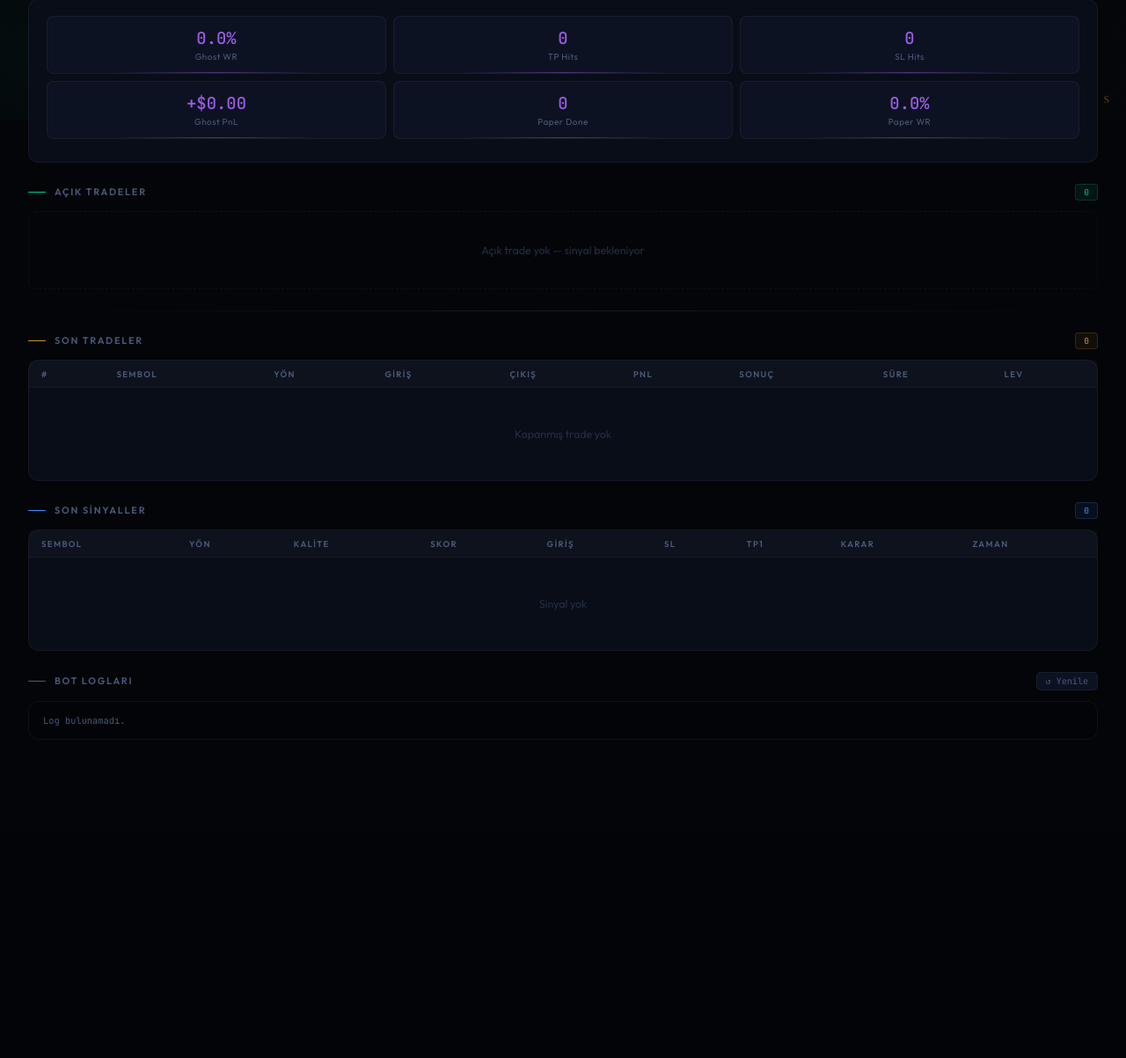
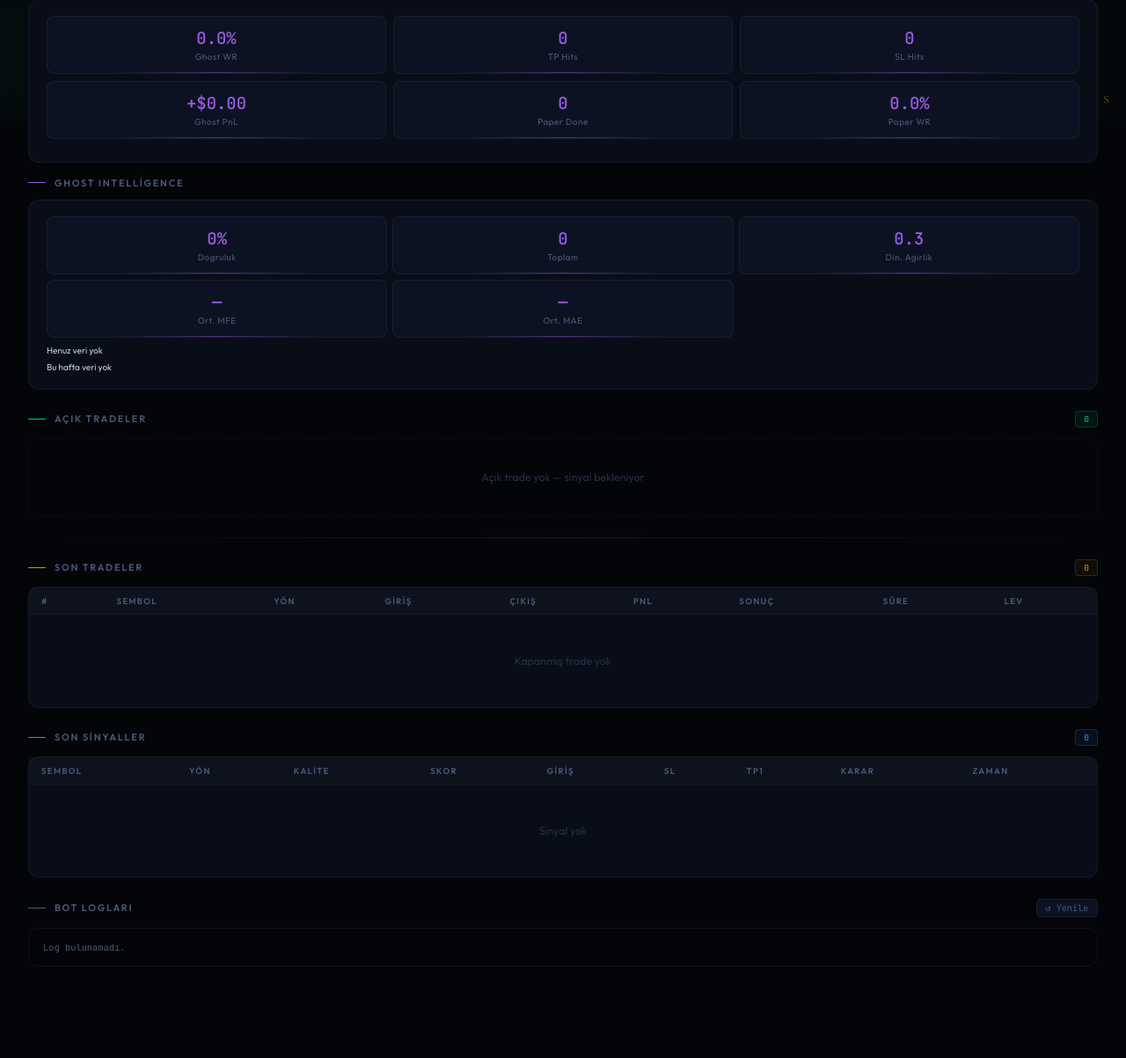
Before and after one commit to tuhanba/trade-engine, a Flask app: page / in a window 1280 px wide. Shown: the part 663-1866 px from the top of the page at 88% size. Before the commit the page ends 1504 px from the top, so only its background shows below. Run offline with Flask 3, Linux system fonts and the light colour scheme; data that the repository does not hold is empty.

Commit message:
Sprint 2: Ghost 2.0, counterfactual threshold, equity-curve & ghost-replay APIs, dashboard panel
- app.py: add /api/ghost-stats with accuracy, dynamic weight, 7-day weekly bars,
  top-5 correct-skip coins; add /api/ghost-replay (last 24h outcomes grouped by
  tracked_from); add /api/equity-curve (30-day cumulative PnL series)
- ai_decision_engine: add _update_threshold_from_ghost() — adaptively adjusts
  TRADE_THRESHOLD +-2 pts based on ghost_win_rate, logs change to ai_learning
- scalp_bot: call _update_threshold_from_ghost() after each paper-tracker finalize pass
- templates/index.html: Ghost Intelligence panel with accuracy %, dynamic weight,
  avg MFE/MAE, top correct-skip coins, 7-day weekly bar chart; fGhostStats()
  function polls /api/ghost-stats every 60s

https://claude.ai/code/session_01CnQr1Goa9vFpHsJGeHJifA

```diff
--- a/app.py
+++ b/app.py
@@ -631,6 +631,171 @@ def stream():
     )
 
 
+# ── /api/ghost-stats ────────────────────────────────────────────────────────
+@app.route("/api/ghost-stats")
+def api_ghost_stats():
+    try:
+        from core.ghost_learning import get_ghost_learning_stats, calculate_dynamic_ghost_weight
+        stats = get_ghost_learning_stats()
+        dynamic_weight = calculate_dynamic_ghost_weight()
+
+        with get_conn() as conn:
+            # Son 7 gunluk GHOST_WIN / GHOST_LOSS
+            weekly = conn.execute("""
+                SELECT DATE(created_at) as day,
+                       SUM(CASE WHEN hit_tp=1 THEN 1 ELSE 0 END) as wins,
+                       SUM(CASE WHEN hit_stop_first=1 THEN 1 ELSE 0 END) as losses
+                FROM paper_results
+                WHERE status='finalized'
+                  AND created_at >= DATE('now', '-7 days')
+                GROUP BY day ORDER BY day
+            """).fetchall()
+
+            # Coin bazli ghost dogruluk (en cok correct_skip yapilan coinler)
+            top_correct = conn.execute("""
+                SELECT symbol,
+                       COUNT(*) as total,
+                       SUM(CASE WHEN skip_decision_correct=1 THEN 1 ELSE 0 END) as correct
+                FROM paper_results
+                WHERE status='finalized' AND skip_decision_correct IS NOT NULL
+                GROUP BY symbol
+                HAVING total >= 3
+                ORDER BY (correct * 1.0 / total) DESC, total DESC
+                LIMIT 5
+            """).fetchall()
+
+        accuracy = 0.0
+        total = stats.get("total", 0)
+        if total > 0:
+            accuracy = round(stats.get("correct_skips", 0) / total * 100, 1)
+
+        return jsonify({
+            "ok": True,
+            "total": total,
+            "ghost_wins": stats.get("ghost_wins", 0),
+            "ghost_losses": stats.get("ghost_losses", 0),
+            "ghost_win_rate": round(stats.get("ghost_win_rate", 0) * 100, 1),
+            "correct_skips": stats.get("correct_skips", 0),
+            "accuracy_pct": accuracy,
+            "avg_mfe_r": stats.get("avg_mfe", 0),
+            "avg_mae_r": stats.get("avg_mae", 0),
+            "dynamic_weight": round(dynamic_weight, 3),
+            "weekly": [{"day": r[0], "wins": r[1], "losses": r[2]} for r in weekly],
+            "top_correct_skips": [
+                {
+                    "symbol": r[0],
+                    "total": r[1],
+                    "correct": r[2],
+                    "accuracy": round(r[2] / r[1] * 100, 1) if r[1] > 0 else 0,
+                }
+                for r in top_correct
+            ],
+        })
+    except Exception as e:
+        logger.error(f"[API] /api/ghost-stats hatasi: {e}")
+        return jsonify({"ok": False, "error": str(e)}), 500
+
+
+# ── /api/ghost-replay ───────────────────────────────────────────────────────
+@app.route("/api/ghost-replay")
+def api_ghost_replay():
+    """Son 24 saatin ghost sonuclarini veto sebebiyle gruplandirarak dondurur."""
+    try:
+        with get_conn() as conn:
+            rows = conn.execute("""
+                SELECT id, symbol, direction,
+                       preview_entry, preview_sl, preview_tp1,
+                       tracked_from, hit_tp, hit_stop_first,
+                       max_favorable_excursion, max_adverse_excursion,
+                       first_touch, created_at, finalized_at
+                FROM paper_results
+                WHERE created_at >= DATETIME('now', '-24 hours')
+                ORDER BY created_at DESC
+                LIMIT 100
+            """).fetchall()
+
+        result = []
+        for r in rows:
+            outcome = "pending"
+            if r["hit_tp"]:
+                outcome = "GHOST_WIN"
+            elif r["hit_stop_first"]:
+                outcome = "GHOST_LOSS"
+            elif r["first_touch"] == "neither_horizon":
+                outcome = "EXPIRED"
+
+            result.append({
+                "id":            r["id"],
+                "symbol":        r["symbol"],
+                "direction":     r["direction"],
+                "entry":         r["preview_entry"],
+                "sl":            r["preview_sl"],
+                "tp1":           r["preview_tp1"],
+                "tracked_from":  r["tracked_from"],
+                "outcome":       outcome,
+                "mfe_r":         r["max_favorable_excursion"],
+                "mae_r":         r["max_adverse_excursion"],
+                "created_at":    r["created_at"],
+                "finalized_at":  r["finalized_at"],
+            })
+
+        return jsonify({"ok": True, "count": len(result), "items": result})
+    except Exception as e:
+        logger.error(f"[API] /api/ghost-replay hatasi: {e}")
+        return jsonify({"ok": False, "error": str(e)}), 500
+
+
+# ── /api/equity-curve ───────────────────────────────────────────────────────
+@app.route("/api/equity-curve")
+def api_equity_curve():
+    """Son 30 gunluk kumulatif PnL serisi."""
+    try:
+        with get_conn() as conn:
+            initial_balance = 250.0
+            bal_row = conn.execute(
+                "SELECT balance FROM balance_ledger ORDER BY id ASC LIMIT 1"
+            ).fetchone()
+            if bal_row:
+                initial_balance = float(bal_row[0])
+
+            daily = conn.execute("""
+                SELECT DATE(closed_at) as day,
+                       SUM(COALESCE(accumulated_pnl, realized_pnl, 0)) as daily_pnl
+                FROM trades
+                WHERE status='CLOSED'
+                  AND closed_at >= DATE('now', '-30 days')
+                  AND closed_at IS NOT NULL
+                GROUP BY day
+                ORDER BY day
+            """).fetchall()
+
+        cum_pnl = 0.0
+        points = []
+        for row in daily:
+            cum_pnl += float(row[1] or 0)
+            points.append({
+                "day":     row[0],
+                "pnl":     round(float(row[1] or 0), 4),
+                "cum_pnl": round(cum_pnl, 4),
+                "balance": round(initial_balance + cum_pnl, 4),
+            })
+
+        current_balance = initial_balance + cum_pnl
+        pct_change = round((cum_pnl / initial_balance * 100), 2) if initial_balance > 0 else 0
+
+        return jsonify({
+            "ok": True,
+            "initial_balance": initial_balance,
+            "current_balance": round(current_balance, 4),
+            "total_pnl": round(cum_pnl, 4),
+            "pct_change": pct_change,
+            "points": points,
+        })
+    except Exception as e:
+        logger.error(f"[API] /api/equity-curve hatasi: {e}")
+        return jsonify({"ok": False, "error": str(e)}), 500
+
+
 # ── Server başlatma ─────────────────────────────────────────────────
 
 def main():
--- a/scalp_bot.py
+++ b/scalp_bot.py
@@ -272,6 +272,11 @@ def main():
                 done_p = process_pending_paper_results(client, limit=30)
                 if done_p:
                     logger.info(f"[paper_tracker] finalize {done_p} satır tamamlandı")
+                    # Ghost sonuçlarına göre TRADE_THRESHOLD'u adaptif güncelle
+                    try:
+                        ai_engine._update_threshold_from_ghost()
+                    except Exception as _tge:
+                        logger.debug(f"[AI] threshold update atlandı: {_tge}")
             except Exception as _pte:
                 logger.debug(f"[paper_tracker] atlandı: {_pte}")
 
--- a/templates/index.html
+++ b/templates/index.html
@@ -325,6 +325,20 @@ tbody tr:hover td{background:rgba(255,255,255,.02)}
         </div>
       </div>
     </div>
+    <div class="sec" style="margin:0">
+      <div class="sh"><div class="st"><div class="st-rule" style="background:var(--am)"></div><div class="st-txt">Ghost Intelligence</div></div></div>
+      <div class="panel panel-p" id="ghost-intel-panel">
+        <div class="grow" style="flex-wrap:wrap;gap:6px">
+          <div class="gc"><div class="gc-v" id="gi-accuracy">—</div><div class="gc-l">Dogruluk</div></div>
+          <div class="gc"><div class="gc-v" id="gi-total">—</div><div class="gc-l">Toplam</div></div>
+          <div class="gc"><div class="gc-v" id="gi-weight">—</div><div class="gc-l">Din. Agirlik</div></div>
+          <div class="gc"><div class="gc-v" id="gi-mfe">—</div><div class="gc-l">Ort. MFE</div></div>
+          <div class="gc"><div class="gc-v" id="gi-mae">—</div><div class="gc-l">Ort. MAE</div></div>
+        </div>
+        <div style="margin-top:8px;font-size:10px;color:var(--dim)" id="gi-top-coins">—</div>
+        <div style="margin-top:6px;display:flex;gap:4px;flex-wrap:wrap" id="gi-weekly-bars"></div>
+      </div>
+    </div>
   </div>
   <div class="sec">
     <div class="sh">
@@ -458,6 +472,32 @@ async function fSigs(){
 async function fChart(){
   try{const list=(await(await fetch('/api/trades')).json()).data||[];const ts=list.filter(t=>t.realized_pnl!==undefined&&t.closed_at).slice(0,50).reverse();if(!chart)return;let cum=0;const lbls=[],data=[];if(!ts.length){lbls.push('—');data.push(0)}else ts.forEach(t=>{cum+=N(t.realized_pnl);lbls.push(fT(t.closed_at));data.push(+cum.toFixed(4))});chart.data.labels=lbls;chart.data.datasets[0].data=data;const last=data[data.length-1]||0;const c=last>=0?'#C8942A':'#FF2D55',bg=last>=0?'rgba(200,148,42,.06)':'rgba(255,45,85,.06)';chart.data.datasets[0].borderColor=c;chart.data.datasets[0].backgroundColor=bg;chart.update('none');}catch(e){console.warn(e)}
 }
+async function fGhostStats(){
+  try{
+    const d=(await(await fetch('/api/ghost-stats')).json());
+    if(!d.ok)return;
+    $('gi-accuracy').textContent=`${d.accuracy_pct}%`;
+    $('gi-total').textContent=d.total||0;
+    $('gi-weight').textContent=d.dynamic_weight||'—';
+    $('gi-mfe').textContent=d.avg_mfe_r?`${d.avg_mfe_r}R`:'—';
+    $('gi-mae').textContent=d.avg_mae_r?`${d.avg_mae_r}R`:'—';
+    const topCoins=(d.top_correct_skips||[]).map(c=>`${c.symbol}(${c.accuracy}%)`).join(', ');
+    $('gi-top-coins').textContent=topCoins?'Top correct skips: '+topCoins:'Henuz veri yok';
+    const bars=(d.weekly||[]).map(w=>{
+      const total=(w.wins||0)+(w.losses||0);
+      const wr=total>0?Math.round(w.wins/total*100):0;
+      const col=wr>=60?'#C8942A':wr>=40?'#E8B84B':'#FF2D55';
+      return`<div title="${w.day} W:${w.wins} L:${w.losses}" style="display:flex;flex-direction:column;align-items:center;gap:2px;cursor:default">
+        <div style="font-size:8px;color:var(--dim)">${(w.day||'').slice(5)}</div>
+        <div style="width:18px;background:rgba(255,255,255,.07);border-radius:3px;overflow:hidden;height:32px;display:flex;flex-direction:column-reverse">
+          <div style="background:${col};width:100%;height:${wr}%;transition:height .4s"></div>
+        </div>
+        <div style="font-size:8px;color:${col}">${wr}%</div>
+      </div>`;
+    }).join('');
+    $('gi-weekly-bars').innerHTML=bars||'<span style="font-size:10px;color:var(--dim)">Bu hafta veri yok</span>';
+  }catch(e){console.warn('ghost-stats:',e)}
+}
 async function fetchLogs(){
   try{const d=(await(await fetch('/api/logs?n=60')).json()).data||{};const lines=d.lines||[];const box=$('logbox');if(!lines.length){box.innerHTML='<div class="ll">Log bulunamadı.</div>';return}box.innerHTML=lines.map(l=>{let c='';if(/ERROR|CRITICAL|Exception|Traceback/i.test(l))c='e';else if(/WARNING|WARN/i.test(l))c='w';else if(/TRADE ACILDI|TP1|TP2|WIN|LOSS|KAPANDI|ALLOW/i.test(l))c='ok';return`<div class="ll ${c}">${esc(l)}</div>`;}).join('');box.scrollTop=box.scrollHeight;}catch{$('logbox').innerHTML='<div class="ll e">Log yüklenemedi.</div>'}
 }
@@ -466,11 +506,12 @@ function connectSSE(){
 }
 async function init(){
   initChart();
-  await Promise.all([fHealth(),fStats(),fLearn()]);
+  await Promise.all([fHealth(),fStats(),fLearn(),fGhostStats()]);
   await Promise.all([fLive(),fTrades(),fSigs(),fChart()]);
   fetchLogs();connectSSE();
 }
 setInterval(async()=>{await Promise.all([fHealth(),fStats(),fLearn()]);await Promise.all([fLive(),fTrades(),fSigs(),fChart()]);fetchLogs();},8000);
+setInterval(fGhostStats,60000);
 init().catch(console.error);
 </script>
 </body>
```
Also changed, not shown: core/ai_decision_engine.py (+48 -0 lines).
